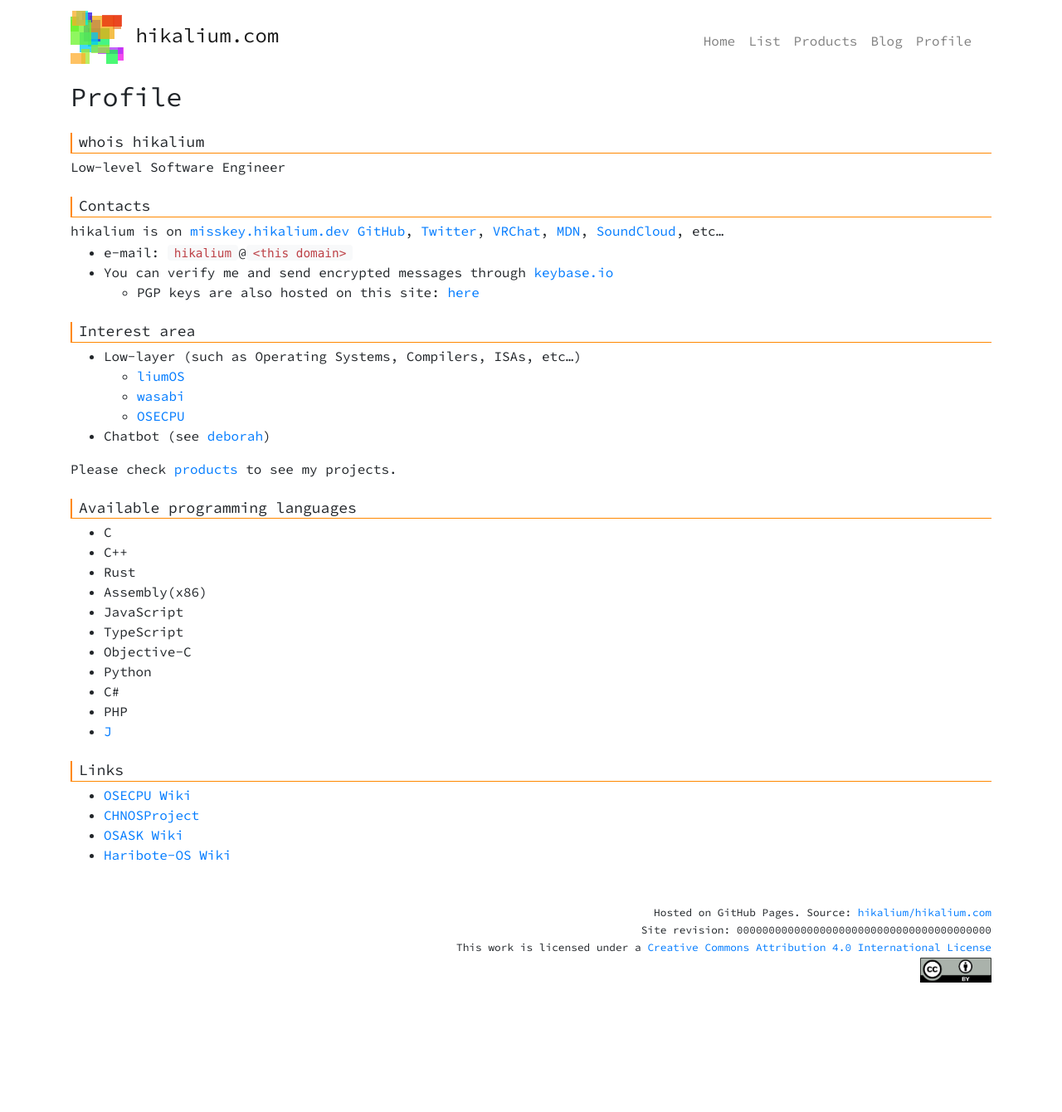
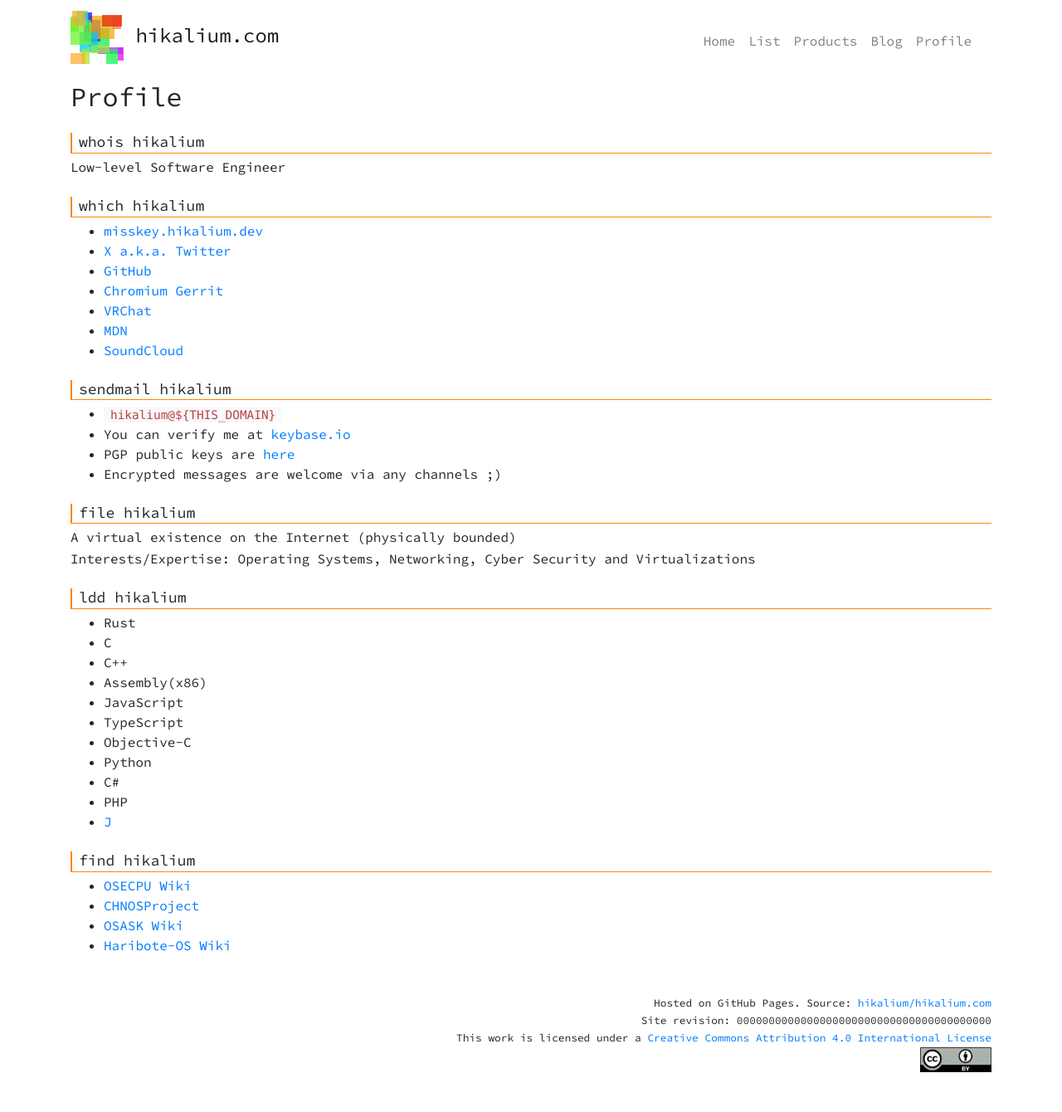
Before and after one commit to hikalium/hikalium.com, a Jekyll site: the page built from profile.md, in a window 1280 px wide. Shown: the whole page at 83% size. Built offline with Jekyll 4.4.1, drawn with Linux system fonts in a browser that asks for light colours; our own code applies the rules of GitHub Pages for plain Markdown files; before the commit the page ends 1232 px from its top, so only the background shows below that.

Commit message:
Update profile.md

```diff
--- a/profile.md
+++ b/profile.md
@@ -4,34 +4,33 @@
 
 Low-level Software Engineer
 
-### Contacts
+### which hikalium
 
-hikalium is on
-[misskey.hikalium.dev](https://misskey.hikalium.dev/@hikalium)
-[GitHub](https://github.com/hikalium),
-[Twitter](https://twitter.com/hikalium),
-[VRChat](https://www.vrchat.com/home/user/usr_e04b3879-5975-45a7-8955-05d924c04593),
-[MDN](https://developer.mozilla.org/ja/profiles/hikalium),
-[SoundCloud](https://soundcloud.com/hikalium),
-etc...
+- [misskey.hikalium.dev](https://misskey.hikalium.dev/@hikalium)
+- [X a.k.a. Twitter](https://twitter.com/hikalium)
+- [GitHub](https://github.com/hikalium)
+- [Chromium Gerrit](https://chromium-review.googlesource.com/q/owner:hikalium@chromium.org)
+- [VRChat](https://www.vrchat.com/home/user/usr_e04b3879-5975-45a7-8955-05d924c04593)
+- [MDN](https://developer.mozilla.org/ja/profiles/hikalium)
+- [SoundCloud](https://soundcloud.com/hikalium)
 
-- e-mail: `hikalium`@`<this domain>`
-- You can verify me and send encrypted messages through [keybase.io](https://keybase.io/hikalium)
-  - PGP keys are also hosted on this site: [here](/pgpkey)
+### sendmail hikalium
 
-### Interest area
-- Low-layer (such as Operating Systems, Compilers, ISAs, etc...)
-  - [liumOS](http://github.com/hikalium/liumos)
-  - [wasabi](http://github.com/hikalium/wasabi)
-  - [OSECPU](http://osecpu.osask.jp/wiki/)
-- Chatbot (see [deborah](https://github.com/fourseasonslab/deborah))
+- `hikalium@${THIS_DOMAIN}`
+- You can verify me at [keybase.io](https://keybase.io/hikalium)
+- PGP public keys are [here](/pgpkey)
+- Encrypted messages are welcome via any channels ;)
 
-Please check [products](/products) to see my projects.
+### file hikalium
 
-### Available programming languages
+A virtual existence on the Internet (physically bounded)
+
+Interests/Expertise: Operating Systems, Networking, Cyber Security and Virtualizations
+
+### ldd hikalium
+- Rust
 - C
 - C++
-- Rust
 - Assembly(x86)
 - JavaScript
 - TypeScript
@@ -41,7 +40,7 @@ Please check [products](/products) to see my projects.
 - PHP
 - [J](http://www.jsoftware.com/)
 
-### Links
+### find hikalium
 - [OSECPU Wiki](http://osecpu.osask.jp/wiki/?hikarupsp)
 - [CHNOSProject](http://chnosproject.osdn.jp/)
 - [OSASK Wiki](http://osask.net/w/520.html)
```
